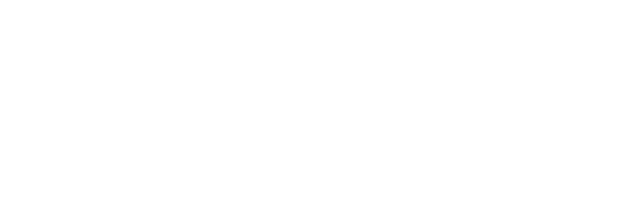
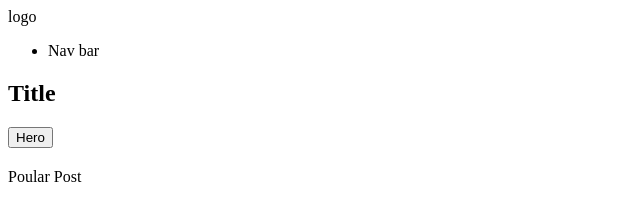
Before and after one commit to MudehDieudonne/traveling_site, a plain HTML site: page index.html in a window 1280 px wide. Shown: the whole page, without its empty margins (0-640 px from the left). Drawn offline with Linux system fonts and the light colour scheme.

Commit message:
Empty html no css

```diff
--- a/index.html
+++ b/index.html
@@ -7,6 +7,40 @@
     <title>Traveling Sites</title>
 </head>
 <body>
+    <div class="main">
 
+        <!--Hero Section-->
+        <section class="hero">
+            <div class="hero-nav">
+                <div class="logo">
+                    logo
+                </div>
+                <div class="nav">
+                    <ul>
+                        <li>Nav bar</li>
+                    </ul>
+                </div>
+            </div>
+            <div class="hero-content">
+                <h1>Title</h1>
+                <button class="get-started-btn">Hero</button>
+            </div>
+        </section>
+
+        <!--Pop Post Section-->
+        <section class="post">
+            <div class="recent-p">
+                <h2></h2>
+            </div>
+            <div class="popular-p">
+                Poular Post
+            </div>
+        </section>
+    </div>
+
+    <!--Footer-->
+    <footer>
+
+    </footer>
 </body>
 </html>
```
